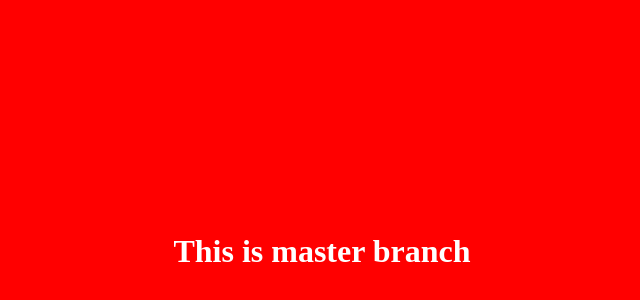
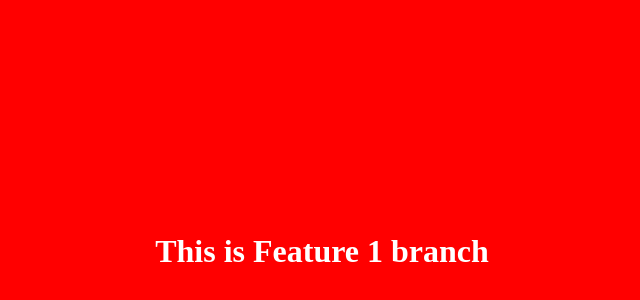
Before and after one commit to Sandeepbidla/cherrypick-example, a plain HTML site: page index.html in a window 1280 px wide. Shown: the part 170-470 px from the top of the page, without its empty margins (318-958 px from the left). Drawn offline with Linux system fonts and the light colour scheme.

Commit message:
Text change in Index.html

```diff
--- a/index.html
+++ b/index.html
@@ -22,7 +22,7 @@
 </head>
 <body>
 
-  <h1>This is master branch</h1>
+  <h1>This is Feature 1 branch</h1>
 
 
 </body>
```
